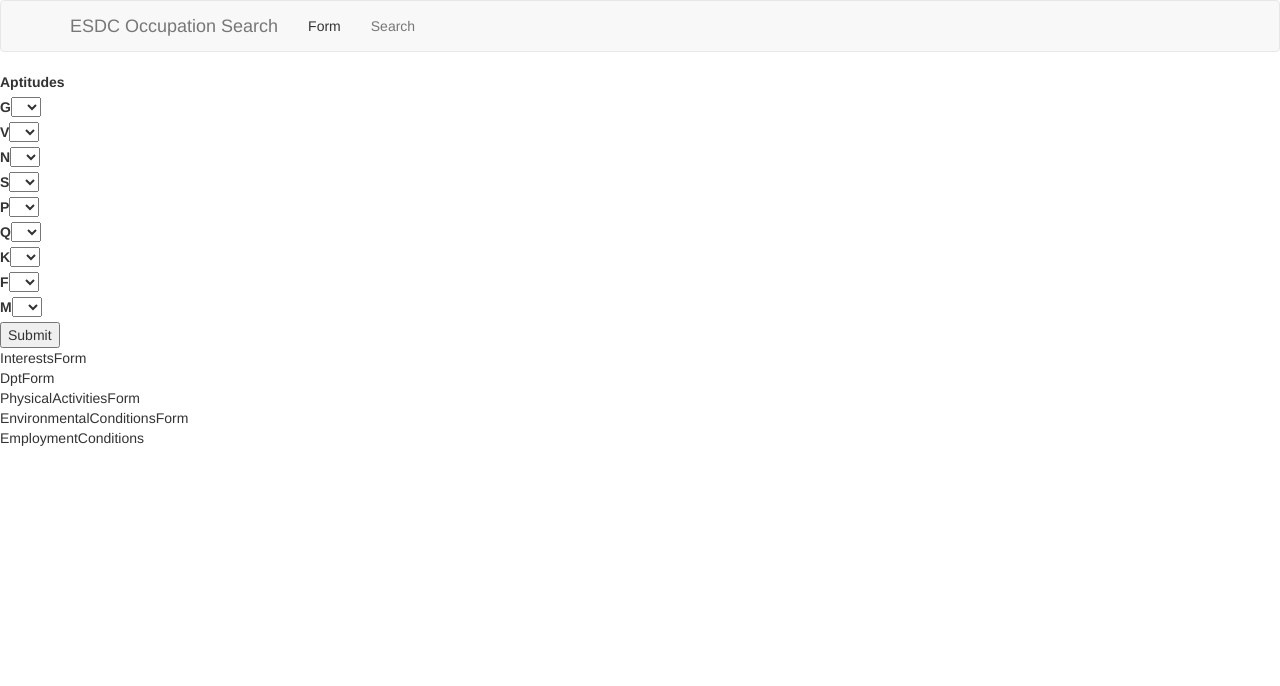
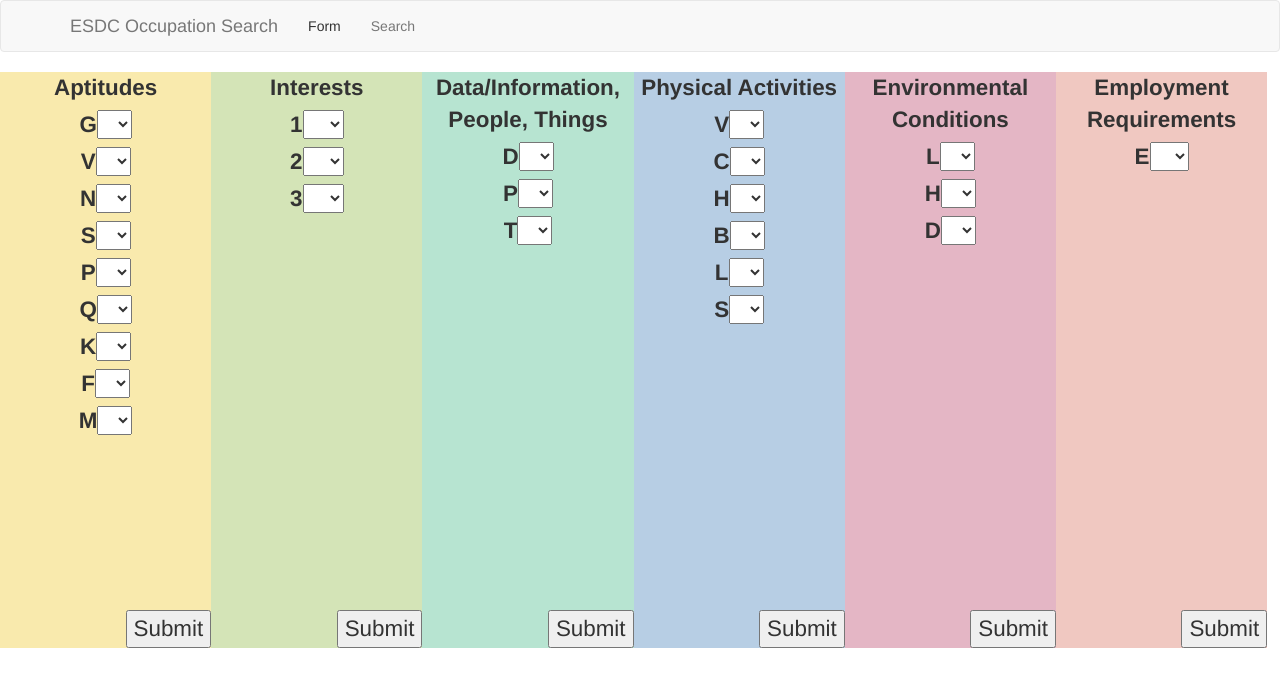
Before and after one commit to evmarts/esdc-jobs-app, a React (Create React App) app: page / in a window 1280 px wide. Both pictures are taken after a click on the button "Form". Shown: the top 686 px of the page. Built offline with nearby package versions, Linux system fonts and the light colour scheme.

Commit message:
working on it

```diff
--- a/public/index.html
+++ b/public/index.html
@@ -19,7 +19,7 @@
       work correctly both with client-side routing and a non-root public URL.
       Learn how to configure a non-root public URL by running `npm run build`.
     -->
-    <title>MDRC Jobs</title>
+    <title>ESDC Jobs</title>
 
     <link rel="stylesheet" href="https://maxcdn.bootstrapcdn.com/bootstrap/3.3.7/css/bootstrap.min.css" integrity="sha384-BVYiiSIFeK1dGmJRAkycuHAHRg32OmUcww7on3RYdg4Va+PmSTsz/K68vbdEjh4u" crossorigin="anonymous">
   </head>
--- a/src/component/App.js
+++ b/src/component/App.js
@@ -52,12 +52,6 @@ class App extends Component {
     );
   };
 
-  onSubmit = async fields => {
-    console.log('yoooo')
-    await this.setState({ fields });
-    console.log(this.state.fields);
-  };
-
   DisplayResult = props => {
     const isSubmitted = this.state.fields;
     if (isSubmitted) {
@@ -72,7 +66,7 @@ class App extends Component {
       return (
         <div>
           <this.TopNav />
-          <OccupationForm onSubmit={fields => this.onSubmit(fields)}/>
+          <OccupationForm display="inline-block"/>
         </div>
       );
     }
--- a/src/component/AptitudesForm.js
+++ b/src/component/AptitudesForm.js
@@ -2,13 +2,8 @@ import React from "react";
 import descriptors from "../constants/descriptors";
 
 export default class AptitudesForm extends React.Component {
-  state = {
-    descriptors: descriptors
-  };
-  componentDidMount() {
-    console.log(this.state)
-    console.log(this.props)
-  }
+  state = {};
+  componentDidMount() {}
 
   onSubmit = e => {
     e.preventDefault();
@@ -24,17 +19,22 @@ export default class AptitudesForm extends React.Component {
 
   render() {
     return (
-      <div>
+      <div
+        style={Object.assign(
+          { backgroundColor: this.props.bgColor },
+          this.props.styling
+        )}
+      >
         <form>
-          <label>{this.state.descriptors.descriptors.aptitudes.full}</label>
-          {Object.keys(this.state.descriptors.descriptors.aptitudes.values).map(
+          <label>{descriptors.descriptors.aptitudes.full}</label>
+          {Object.keys(descriptors.descriptors.aptitudes.values).map(
             val => {
               return (
                 <div>
                   <label>{val}</label>
                   <select name={val} onChange={e => this.change(e)}>
                     <option value="" />
-                    {this.state.descriptors.descriptors.aptitudes.values[
+                    {descriptors.descriptors.aptitudes.values[
                       val
                     ].options.map(o => {
                       return <option value={val + o}>{o}</option>;
@@ -44,8 +44,13 @@ export default class AptitudesForm extends React.Component {
               );
             }
           )}
-          <button onClick={e => this.onSubmit(e)}>Submit</button>
         </form>
+        <button
+          style={{ position: "absolute", bottom: "0", right: "0" }}
+          onClick={e => this.onSubmit(e)}
+        >
+          Submit
+        </button>
       </div>
     );
   }
--- a/src/component/DptForm.js
+++ b/src/component/DptForm.js
@@ -1,13 +1,50 @@
 import React from "react";
+import descriptors from "../constants/descriptors";
 
 export default class DptForm extends React.Component {
-  constructor(props) {
-    super(props);
+  state = {
+  };
+  componentDidMount() {}
 
-    this.state = {};
-  }
+  onSubmit = e => {
+    e.preventDefault();
+    this.props.onSubmit(this.state);
+  };
+
+  change = e => {
+    const value = e.target.value;
+    this.setState({
+      [value.split(0, 1)]: value
+    });
+  };
 
   render() {
-    return <div>DptForm</div>;
+    return (
+      <div
+      style={Object.assign({backgroundColor: this.props.bgColor}, this.props.styling)}
+      >
+        <form>
+          <label>{descriptors.descriptors.dpt.full}</label>
+          {Object.keys(descriptors.descriptors.dpt.values).map(
+            val => {
+              return (
+                <div>
+                  <label>{val}</label>
+                  <select name={val} onChange={e => this.change(e)}>
+                    <option value="" />
+                    {descriptors.descriptors.dpt.values[
+                      val
+                    ].options.map(o => {
+                      return <option value={val + o}>{o}</option>;
+                    })}
+                  </select>
+                </div>
+              );
+            }
+          )}
+        </form>
+        <button style = {{position: "absolute", bottom: "0", right: "0"}} onClick={e => this.onSubmit(e)}>Submit</button>
+      </div>
+    );
   }
 }
--- a/src/component/EmploymentConditionsForm.js
+++ b/src/component/EmploymentConditionsForm.js
@@ -1,13 +1,59 @@
 import React from "react";
+import descriptors from "../constants/descriptors";
 
 export default class EmploymentConditions extends React.Component {
-  constructor(props) {
-    super(props);
+  state = {};
+  componentDidMount() {}
 
-    this.state = {};
-  }
+  onSubmit = e => {
+    e.preventDefault();
+    this.props.onSubmit(this.state);
+  };
+
+  change = e => {
+    const value = e.target.value;
+    this.setState({
+      [value.split(0, 1)]: value
+    });
+  };
 
   render() {
-    return <div>EmploymentConditions</div>;
+    return (
+      <div
+        style={Object.assign(
+          { backgroundColor: this.props.bgColor },
+          this.props.styling
+        )}
+      >
+        <form>
+          <label>
+            {descriptors.descriptors.employmentRequirements.full}
+          </label>
+          {Object.keys(
+            descriptors.descriptors.employmentRequirements.values
+          ).map(val => {
+            return (
+              <div>
+                <label>{val}</label>
+                <select name={val} onChange={e => this.change(e)}>
+                  <option value="" />
+                  {descriptors.descriptors.employmentRequirements.values[
+                    val
+                  ].options.map(o => {
+                    return <option value={val + o}>{o}</option>;
+                  })}
+                </select>
+              </div>
+            );
+          })}
+        </form>
+        <button
+          style={{ position: "absolute", bottom: "0", right: "0" }}
+          onClick={e => this.onSubmit(e)}
+        >
+          Submit
+        </button>
+      </div>
+    );
   }
 }
--- a/src/component/EnvironmentalConditionsForm.js
+++ b/src/component/EnvironmentalConditionsForm.js
@@ -1,13 +1,50 @@
 import React from "react";
+import descriptors from "../constants/descriptors";
 
 export default class EnvironmentalConditionsForm extends React.Component {
-  constructor(props) {
-    super(props);
+  state = {
+  };
+  componentDidMount() {}
 
-    this.state = {};
-  }
+  onSubmit = e => {
+    e.preventDefault();
+    this.props.onSubmit(this.state);
+  };
+
+  change = e => {
+    const value = e.target.value;
+    this.setState({
+      [value.split(0, 1)]: value
+    });
+  };
 
   render() {
-    return <div>EnvironmentalConditionsForm</div>;
+    return (
+      <div style={Object.assign({backgroundColor: this.props.bgColor}, this.props.styling)}>
+        <form>
+          <label>
+            {descriptors.descriptors.environmentalConditions.full}
+          </label>
+          {Object.keys(
+            descriptors.descriptors.environmentalConditions.values
+          ).map(val => {
+            return (
+              <div>
+                <label>{val}</label>
+                <select name={val} onChange={e => this.change(e)}>
+                  <option value="" />
+                  {descriptors.descriptors.environmentalConditions.values[
+                    val
+                  ].options.map(o => {
+                    return <option value={val + o}>{o}</option>;
+                  })}
+                </select>
+              </div>
+            );
+          })}
+        </form>
+        <button style = {{position: "absolute", bottom: "0", right: "0"}} onClick={e => this.onSubmit(e)}>Submit</button>
+      </div>
+    );
   }
 }
--- a/src/component/InterestsForm.js
+++ b/src/component/InterestsForm.js
@@ -1,13 +1,57 @@
 import React from "react";
+import descriptors from "../constants/descriptors";
 
 export default class InterestsForm extends React.Component {
-  constructor(props) {
-    super(props);
+  state = {};
+  componentDidMount() {}
 
-    this.state = {};
-  }
+  onSubmit = e => {
+    e.preventDefault();
+    this.props.onSubmit(this.state);
+  };
+
+  change = e => {
+    const value = e.target.value;
+    this.setState({
+      [value.split(0, 1)]: value
+    });
+  };
 
   render() {
-    return <div>InterestsForm</div>;
+    return (
+      <div
+        style={Object.assign(
+          { backgroundColor: this.props.bgColor },
+          this.props.styling
+        )}
+      >
+        <form>
+          <label>{descriptors.descriptors.interests.full}</label>
+          {Object.keys(descriptors.descriptors.interests.values).map(
+            val => {
+              return (
+                <div>
+                  <label>{val}</label>
+                  <select name={val} onChange={e => this.change(e)}>
+                    <option value="" />
+                    {descriptors.descriptors.interests.values[
+                      val
+                    ].options.map(o => {
+                      return <option value={val + o}>{o}</option>;
+                    })}
+                  </select>
+                </div>
+              );
+            }
+          )}
+        </form>
+        <button
+          style={{ position: "absolute", bottom: "0", right: "0" }}
+          onClick={e => this.onSubmit(e)}
+        >
+          Submit
+        </button>
+      </div>
+    );
   }
 }
--- a/src/component/OccupationForm.js
+++ b/src/component/OccupationForm.js
@@ -5,6 +5,7 @@ import EmploymentConditionsForm from "./EmploymentConditionsForm";
 import EnvironmentalConditionsForm from "./EnvironmentalConditionsForm";
 import InterestsFrom from "./InterestsForm";
 import PhysicalActvitiesForm from "./PhysicalActiviesForm";
+import SearchProfile from "./SearchProfile";
 
 export default class OccupationForm extends React.Component {
   constructor(props) {
@@ -13,15 +14,56 @@ export default class OccupationForm extends React.Component {
     this.state = {};
   }
 
+  onSubmit = async (fields, char) => {
+    await this.setState({ [char]: fields });
+    console.log(this.state);
+  };
+
   render() {
+    const styling = {
+      display: "inline-block",
+      width: "16.5%",
+      height: "45vw",
+      verticalAlign: "top",
+      marginTight: "10px",
+      marginTop: "0",
+      textAlign: "center",
+      position: "relative",
+      fontSize: "1.75vw"
+    };
     return (
       <div>
-        <AptitudesForm onSubmit={fields => this.props.onSubmit(fields)}/>
-        <InterestsFrom />
-        <DptForm />
-        <PhysicalActvitiesForm />
-        <EnvironmentalConditionsForm />
-        <EmploymentConditionsForm />
+        <AptitudesForm
+          bgColor="#f9eaad"
+          styling={styling}
+          onSubmit={fields => this.onSubmit(fields, "aptitudes")}
+        />
+        <InterestsFrom
+          bgColor="#d4e4b7"
+          styling={styling}
+          onSubmit={fields => this.onSubmit(fields, "interests")}
+        />
+        <DptForm
+          bgColor="#b7e4d1"
+          styling={styling}
+          onSubmit={fields => this.onSubmit(fields, "dpt")}
+        />
+        <PhysicalActvitiesForm
+          bgColor="#b7cee4"
+          styling={styling}
+          onSubmit={fields => this.onSubmit(fields, "physicalActivities")}
+        />
+        <EnvironmentalConditionsForm
+          bgColor="#e4b6c5"
+          styling={styling}
+          onSubmit={fields => this.onSubmit(fields, "environmentalConditions")}
+        />
+        <EmploymentConditionsForm
+          bgColor="#f0c8c1"
+          styling={styling}
+          onSubmit={fields => this.onSubmit(fields, "employmentConditions")}
+        />
+        <SearchProfile profile ={this.state}/>
       </div>
     );
   }
--- a/src/component/PhysicalActiviesForm.js
+++ b/src/component/PhysicalActiviesForm.js
@@ -1,13 +1,59 @@
 import React from "react";
+import descriptors from "../constants/descriptors";
 
 export default class PhysicalActivitiesForm extends React.Component {
-  constructor(props) {
-    super(props);
+  state = {};
+  componentDidMount() {}
 
-    this.state = {};
-  }
+  onSubmit = e => {
+    e.preventDefault();
+    this.props.onSubmit(this.state);
+  };
+
+  change = e => {
+    const value = e.target.value;
+    this.setState({
+      [value.split(0, 1)]: value
+    });
+  };
 
   render() {
-    return <div>PhysicalActivitiesForm</div>;
+    return (
+      <div
+        style={Object.assign(
+          { backgroundColor: this.props.bgColor },
+          this.props.styling
+        )}
+      >
+        <form>
+          <label>
+            {descriptors.descriptors.physicalActivities.full}
+          </label>
+          {Object.keys(
+            descriptors.descriptors.physicalActivities.values
+          ).map(val => {
+            return (
+              <div>
+                <label>{val}</label>
+                <select name={val} onChange={e => this.change(e)}>
+                  <option value="" />
+                  {descriptors.descriptors.physicalActivities.values[
+                    val
+                  ].options.map(o => {
+                    return <option value={val + o}>{o}</option>;
+                  })}
+                </select>
+              </div>
+            );
+          })}
+        </form>
+        <button
+          style={{ position: "absolute", bottom: "0", right: "0" }}
+          onClick={e => this.onSubmit(e)}
+        >
+          Submit
+        </button>
+      </div>
+    );
   }
 }
--- /dev/null
+++ b/src/component/SearchProfile.js
@@ -0,0 +1,19 @@
+import React from "react";
+import descriptors from "../constants/descriptors";
+
+export default class SearchProfile extends React.Component {
+  state = {};
+
+  render() {
+    if (Object.keys(this.props.profile).length === 0) {
+      return <div />;
+    } else {
+      let profile = this.props.profile;
+      return (
+        <div>
+          <h2>{Object.keys(profile)}</h2>
+        </div>
+      );
+    }
+  }
+}
--- a/src/constants/descriptors.js
+++ b/src/constants/descriptors.js
@@ -45,15 +45,15 @@ const interests = {
   full: "Interests",
   total: 3,
   values: {
-    firstChoice: {
+    "1": {
       full: "First Descriptive Factor",
       options: ["D", "I", "M", "O", "S", "d", "i", "m", "o", "s"]
     },
-    secondChoice: {
+    "2": {
       full: "Second Descriptive Factor",
       options: ["D", "I", "M", "O", "S", "d", "i", "m", "o", "s"]
     },
-    thirdChoice: {
+    "3": {
       full: "Third Descriptive Factor",
       options: ["D", "I", "M", "O", "S", "d", "i", "m", "o", "s"]
     }
@@ -64,15 +64,15 @@ const dpt = {
   full: "Data/Information, People, Things",
   total: 3,
   values: {
-    data: {
+    D: {
       full: "Data/Information",
       options: [1, 2, 3, 4, 5, 6, 7, 8]
     },
-    people: {
+    P: {
       full: "People",
       options: [1, 2, 3, 4, 5, 6, 7, 8]
     },
-    things: {
+    T: {
       full: "Things",
       options: [1, 2, 3, 4, 5, 6, 7, 8]
     }
@@ -83,29 +83,29 @@ const physicalActivities = {
   full: "Physical Activities",
   total: 6,
   values: {
-    vision: {
+    V: {
       full: "Vision",
-      option: [1, 2, 3, 4]
+      options: [1, 2, 3, 4]
     },
-    colourDiscrimination: {
+    C: {
       full: "Colour Discrimination",
-      option: [0, 1]
+      options: [0, 1]
     },
-    hearing: {
+    H: {
       full: "Hearing",
-      option: [1, 2, 3]
+      options: [1, 2, 3]
     },
-    bodyPosition: {
+    B: {
       full: "Body Position",
-      option: [1, 2, 3, 4]
+      options: [1, 2, 3, 4]
     },
-    limbCoordination: {
+    L: {
       full: "Limb Co-ordination",
-      option: [0, 1, 2]
+      options: [0, 1, 2]
     },
-    strength: {
+    S: {
       full: "Strength",
-      option: [1, 2, 3, 4]
+      options: [1, 2, 3, 4]
     }
   }
 };
@@ -114,15 +114,15 @@ const environmentalConditions = {
   full: "Environmental Conditions",
   total: 3,
   values: {
-    location: {
+    L: {
       full: "Location",
       options: [1, 2, 3, 4]
     },
-    hazards: {
+    H: {
       full: "Hazards",
       options: [1, 2, 3, 4, 5, 6, 7, 8]
     },
-    discomforts: {
+    D: {
       full: "Discomforts",
       options: [1, 2, 3, 4, 5]
     }
@@ -133,7 +133,7 @@ const employmentRequirements = {
   full: "Employment Requirements",
   total: 1,
   values: {
-    education: {
+    E: {
       full: "Education/Training Indicators",
       options: [1, 2, 3, 4, 5, 6, 7, 8, "+", "R"]
     }
```
